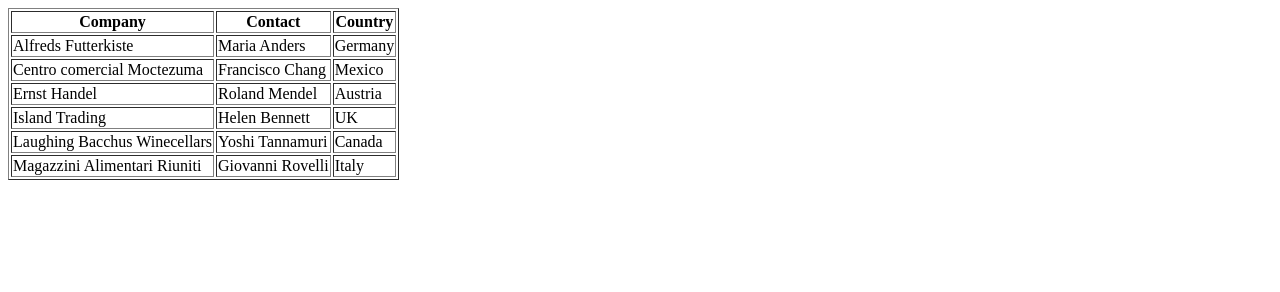
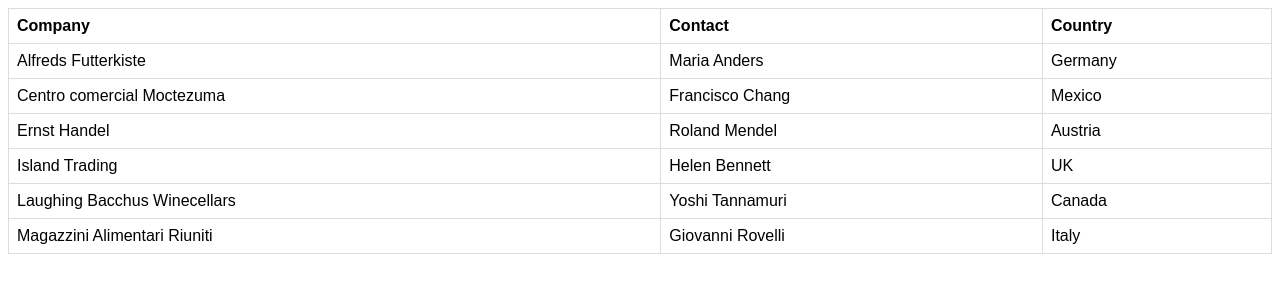
Before and after one commit to nhpyen315/Bai3_TH_Cach-tao-trang-web, a plain HTML site: page table.html in a window 1280 px wide. Drawn offline with Linux system fonts and the light colour scheme.

Commit message:
Add table.html file

```diff
--- a/table.html
+++ b/table.html
@@ -6,12 +6,20 @@
     <meta name="viewport" content="width=device-width, initial-scale=1.0">
     <title>TABLE</title>
 </head>
-<body>
-    <table  font-family: arial, sans-serif;
+<style>
+    table {
+    font-family: arial, sans-serif;
     border-collapse: collapse;
     width: 100%;
-    border="1" solid #dddddd;
->
+}
+td, th {
+    border: 1px solid #dddddd;
+    text-align: left;
+    padding: 8px;
+}
+</style>
+<body>
+    <table>
 
     <tr>
         <th> Company</th>
```
